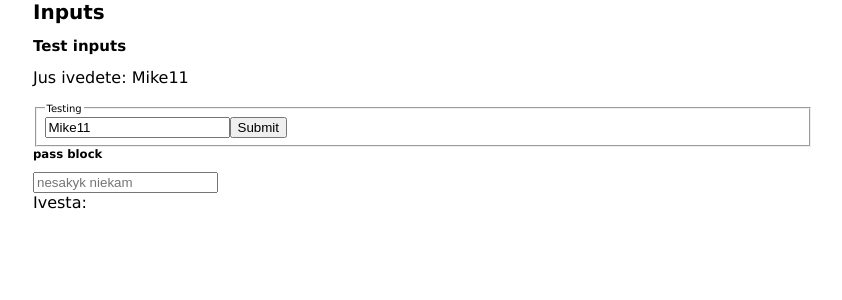
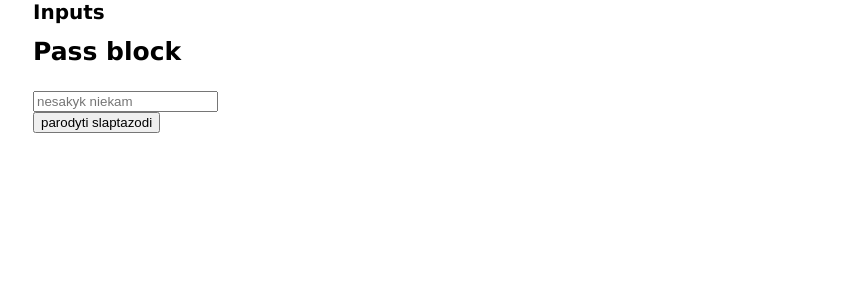
Before and after one commit to MariusCodeAcademy/feu5_04_react_input_form_objState, a React (Vite) app: page / in a window 1280 px wide. Shown: the top 300 px of the page, without its empty margins (217-1059 px from the left). Built offline with nearby package versions, Linux system fonts and the light colour scheme; the HTML template or start-up script is replaced by a standard one.

Commit message:
toggleShowPass

```diff
--- a/src/App.jsx
+++ b/src/App.jsx
@@ -8,7 +8,7 @@ function App() {
     <div className='container'>
       <h1>Inputs</h1>
 
-      <InputBlock />
+      {/* <InputBlock /> */}
       <PassBlock />
     </div>
   );
--- a/src/components/PassBlock.jsx
+++ b/src/components/PassBlock.jsx
@@ -2,21 +2,28 @@ import { useState } from 'react';
 
 export default function PassBlock() {
   const [passValue, setPassValue] = useState('');
+  const [showPass, setShowPass] = useState(false);
 
   function inputChangeHandler(event) {
     setPassValue(event.target.value);
   }
 
+  function toggleShowPass() {
+    setShowPass(true);
+  }
+
   return (
     <div>
-      <h3>pass block</h3>
+      <h3>Pass block</h3>
       <input
         value={passValue}
         onChange={inputChangeHandler}
         type='password'
         placeholder='nesakyk niekam'
       />
-      <p>Ivesta: {passValue}</p>
+      <br />
+      {!showPass && <button onClick={toggleShowPass}>parodyti slaptazodi</button>}
+      {showPass && <p>Ivesta: {passValue}</p>}
     </div>
   );
 }
--- a/src/styles/App.css
+++ b/src/styles/App.css
@@ -0,0 +1,3 @@
+h3 {
+  font-size: 2.5rem;
+}
```
